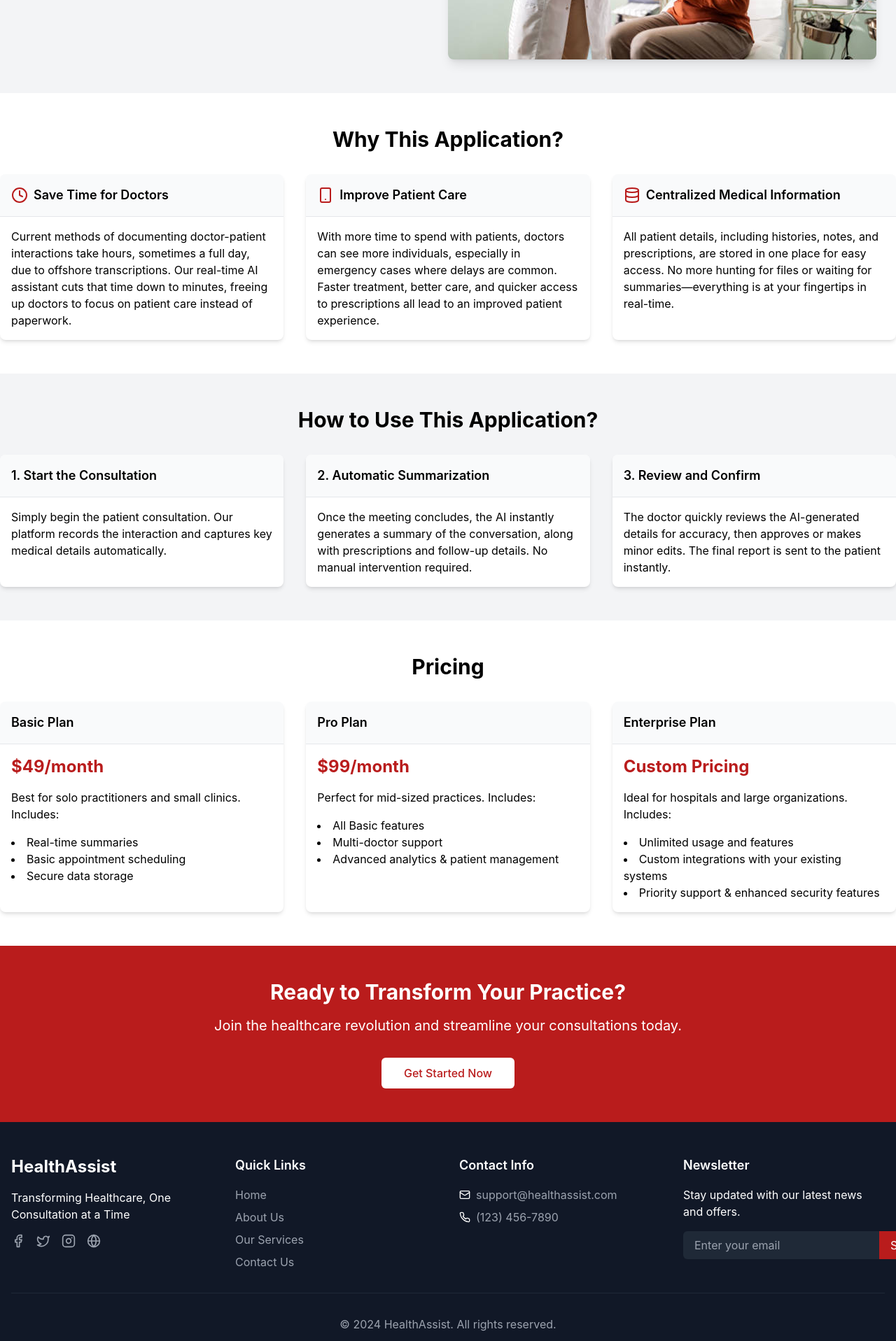
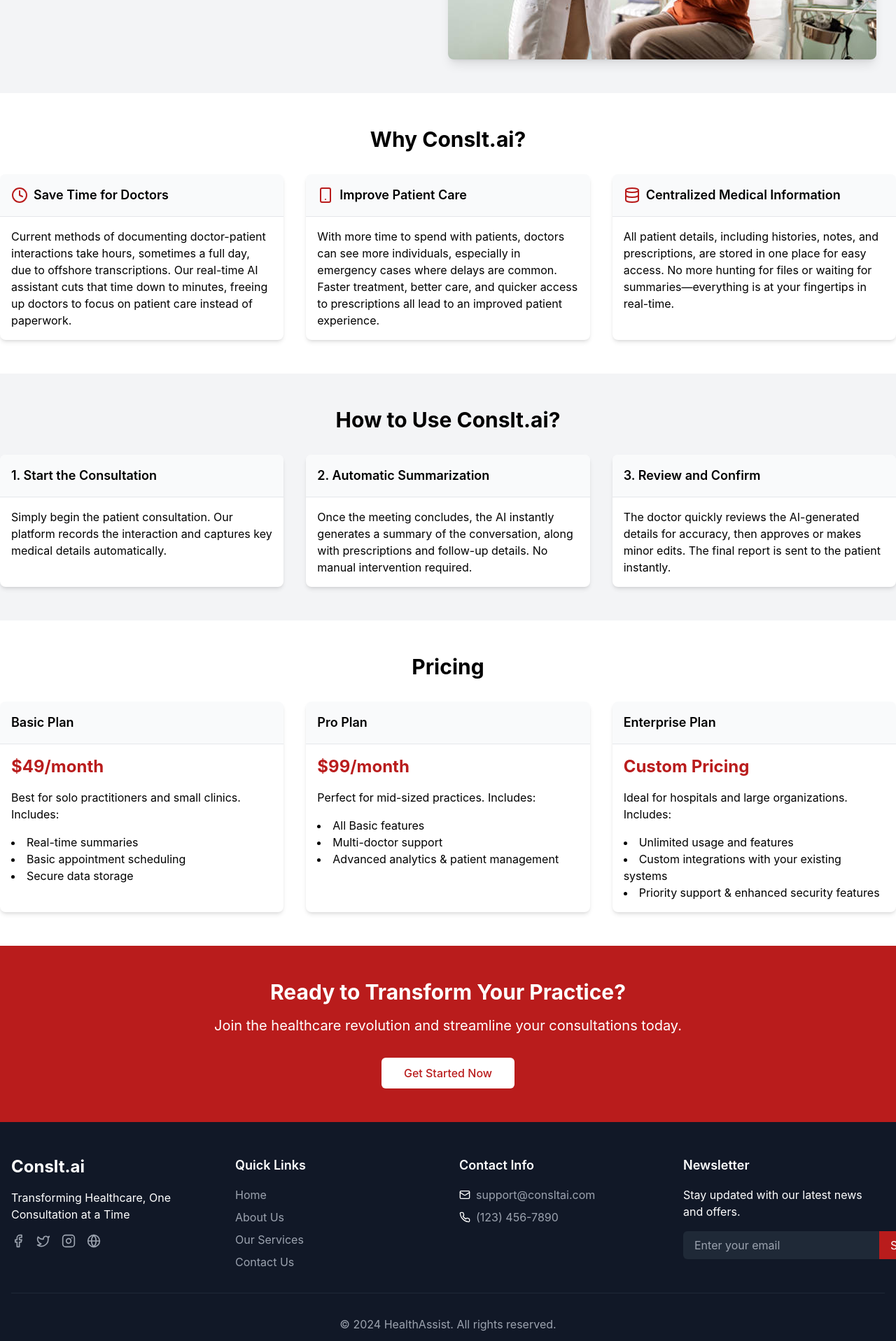
Before and after one commit to G-Samarth/DocTalk-CalHacks-2024, a React (Create React App) app in the folder frontend/: page /about in a window 1280 px wide. Shown: the part 529-2446 px from the top of the page at 70% size. Built offline with nearby package versions, Linux system fonts and the light colour scheme; no server answers; the HTML template or start-up script is replaced by a standard one.

Commit message:
removing secrets

```diff
--- a/frontend/src/components/LandingPage/LandingPage.js
+++ b/frontend/src/components/LandingPage/LandingPage.js
@@ -93,7 +93,7 @@
       <section id="features" className="py-12">
         <div className="container mx-auto">
           <h2 className="text-3xl font-bold mb-8 text-center">
-            Why This Application?
+            Why Conslt.ai?
           </h2>
           <div className="grid grid-cols-3 gap-8">
             <Card>
@@ -146,7 +146,7 @@
       <section id="how-it-works" className="py-12 bg-gray-100">
         <div className="container mx-auto">
           <h2 className="text-3xl font-bold mb-8 text-center">
-            How to Use This Application?
+            How to Use Conslt.ai?
           </h2>
           <div className="grid grid-cols-3 gap-8">
             <Card>
--- a/frontend/src/components/Layout/Layout.js
+++ b/frontend/src/components/Layout/Layout.js
@@ -42,6 +42,7 @@
               />
               <Search className="absolute left-3 top-2.5 h-5 w-5 text-gray-400" />
             </div>
+            {/* <div>Insurance Number: A186**********43</div> */}
             <Button
               variant="ghost"
               className="text-gray-600 hover:text-red-700"
@@ -61,7 +62,7 @@
         <div className="container mx-auto px-4">
           <div className="grid grid-cols-1 md:grid-cols-2 lg:grid-cols-4 gap-8">
             <div>
-              <h3 className="text-2xl font-bold mb-4">HealthAssist</h3>
+              <h3 className="text-2xl font-bold mb-4">Conslt.ai</h3>
               <p className="mb-4">
                 Transforming Healthcare, One Consultation at a Time
               </p>
@@ -123,10 +124,10 @@
                 <li className="flex items-center">
                   <Mail size={16} className="mr-2" />
                   <a
-                    href="mailto:support@healthassist.com"
+                    href="mailto:support@consltai.com"
                     className="text-gray-400 hover:text-white"
                   >
-                    support@healthassist.com
+                    support@consltai.com
                   </a>
                 </li>
                 <li className="flex items-center">
--- a/frontend/src/components/ReviewPDF/ReviewPDF.js
+++ b/frontend/src/components/ReviewPDF/ReviewPDF.js
@@ -3,6 +3,7 @@
 import Layout from "../Layout/Layout.js";
 import { storage } from "../../firebase";
 import { ref, getDownloadURL } from "firebase/storage";
+import { Button } from "../Button/Button.js";
 
 const ReviewPDF = () => {
   const { filePath } = useParams();
@@ -64,6 +65,11 @@
             )}
           </div>
         </div>
+        <div className="flex justify-center mt-6">
+          <Button size="lg" className="bg-red-700 hover:bg-red-800 text-white">
+            Re-Upload
+          </Button>
+        </div>
       </div>
     </Layout>
   );
```
Also changed, not shown: 1 other file (tests, documents, lock files or other folders).
